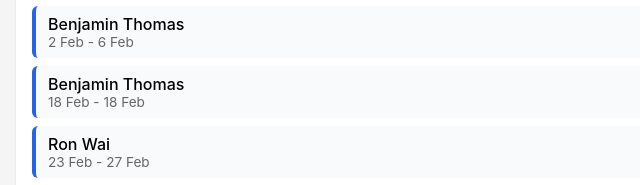
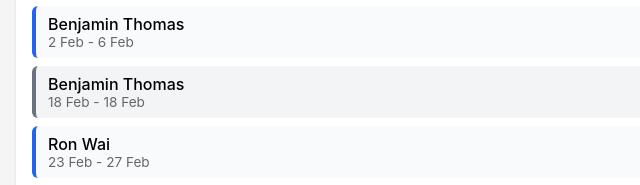
Before and after one commit to islhd-palliative/staff-tools, a plain HTML site: page leave.html in a window 1280 px wide. Both pictures are taken after a click on the button "My Upcoming Leave". Shown: the part 579-764 px from the top of the page, 0-640 px from the left. Drawn offline with Linux system fonts and the light colour scheme.

Commit message:
Add grey styling for Unavailable in upcoming leave list

```diff
--- a/leave.html
+++ b/leave.html
@@ -276,6 +276,7 @@
 
         .leave-item.lsl { border-left-color: #7c3aed; }
         .leave-item.tesl { border-left-color: #d97706; }
+        .leave-item.unavailable { border-left-color: #6b7280; background: #f3f4f6; }
 
         .leave-item-name { font-weight: 500; }
         .leave-item-dates { color: #666; font-size: 0.85rem; }
@@ -801,6 +802,7 @@
                     let typeClass = '';
                     if (leave.leaveType.includes('Long Service')) typeClass = 'lsl';
                     if (leave.leaveType.includes('TESL')) typeClass = 'tesl';
+                    if (leave.leaveType.includes('Unavailable')) typeClass = 'unavailable';
 
                     return `
                         <div class="leave-item ${typeClass}">
```
